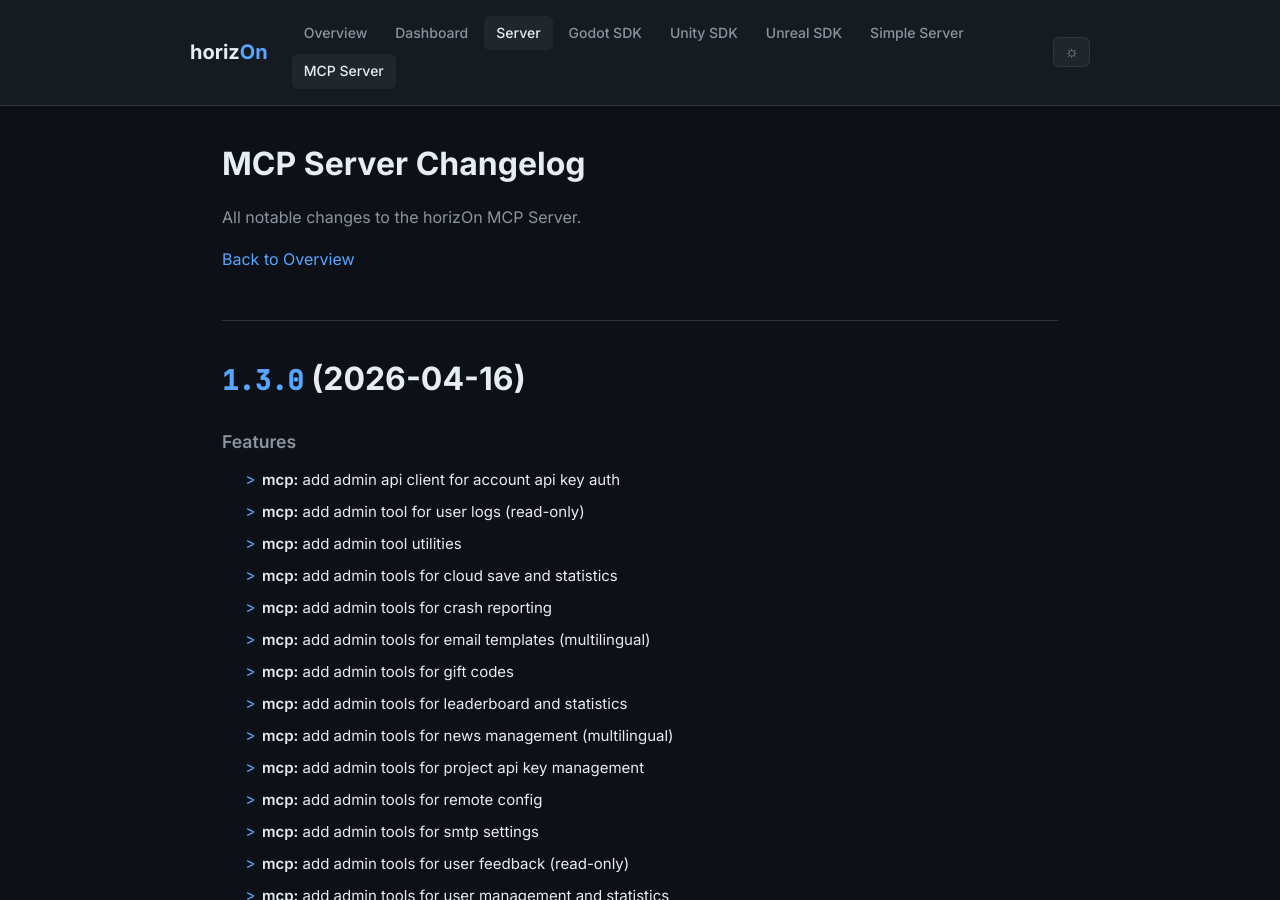
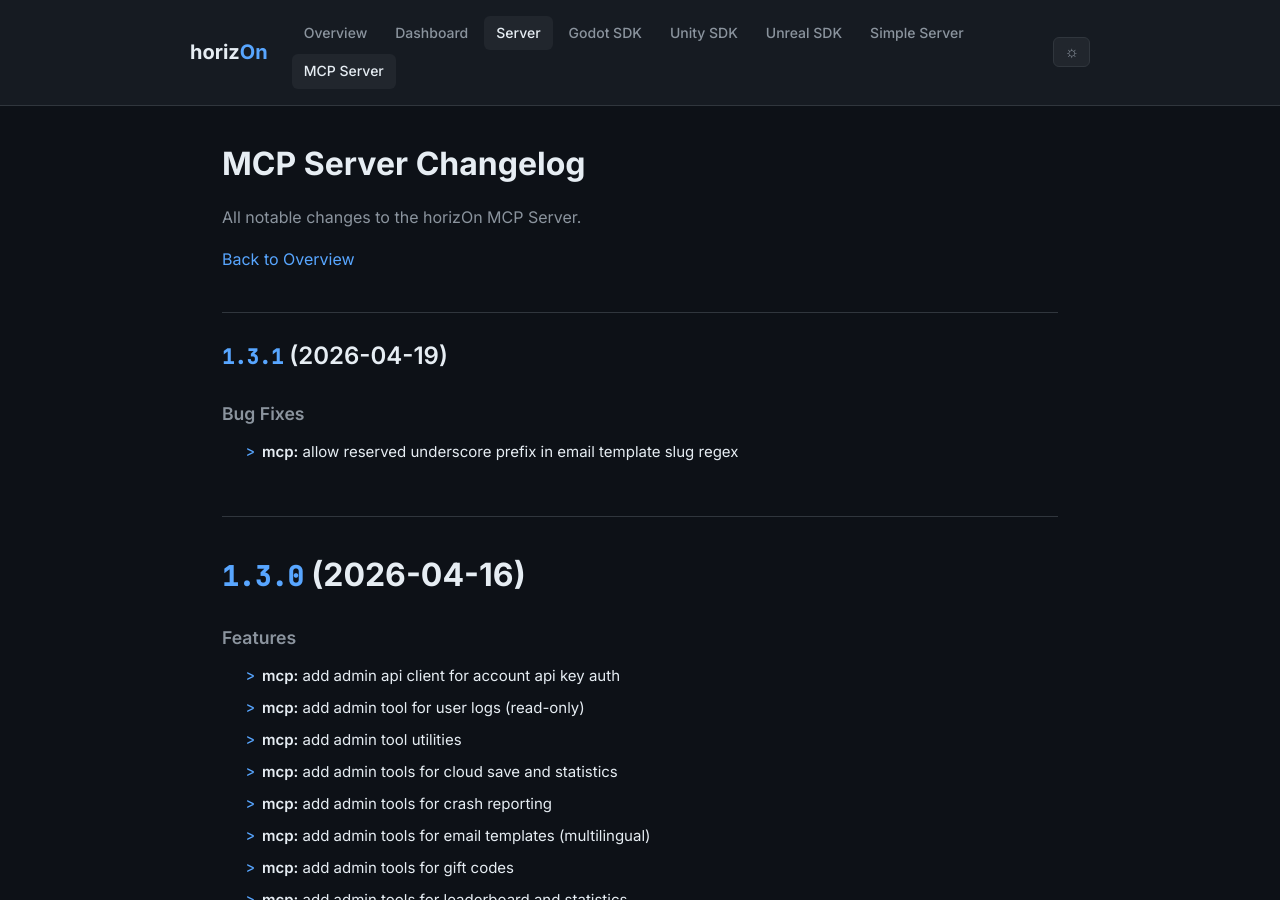
Before and after one commit to ProjectMakersDE/horizOn-Changelog, a Jekyll site: the page built from mcp-server-changelog.md, in a window 1280 px wide and 900 px high. Built offline with Jekyll 4.4.1, drawn with Linux system fonts in a browser that asks for light colours.

Commit message:
chore: sync changelogs [skip ci]

```diff
--- a/mcp-server-changelog.md
+++ b/mcp-server-changelog.md
@@ -8,6 +8,13 @@ title: MCP Server Changelog
 All notable changes to the horizOn MCP Server.
 
 [Back to Overview](.)
+
+## [1.3.1](https://github.com/ProjectMakersDE/horizOn-mcp/compare/v1.3.0...v1.3.1) (2026-04-19)
+
+
+### Bug Fixes
+
+* **mcp:** allow reserved underscore prefix in email template slug regex ([38a56a3](https://github.com/ProjectMakersDE/horizOn-mcp/commit/38a56a3dffefe5d74c04683c84a2723edc53b470))
 
 # [1.3.0](https://github.com/ProjectMakersDE/horizOn-mcp/compare/v1.2.0...v1.3.0) (2026-04-16)
 
```
Also changed, not shown: index.md (+1 -1 lines).
